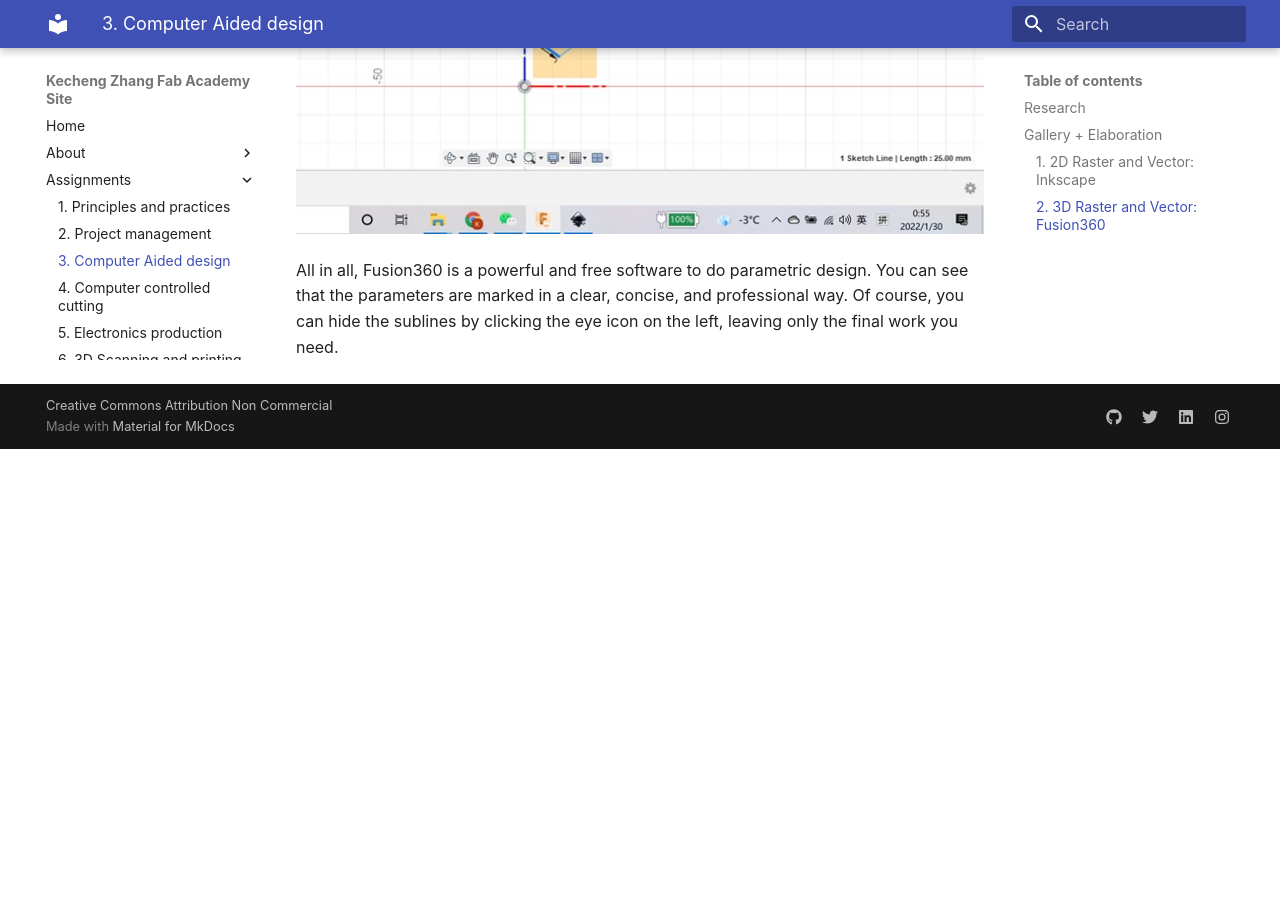
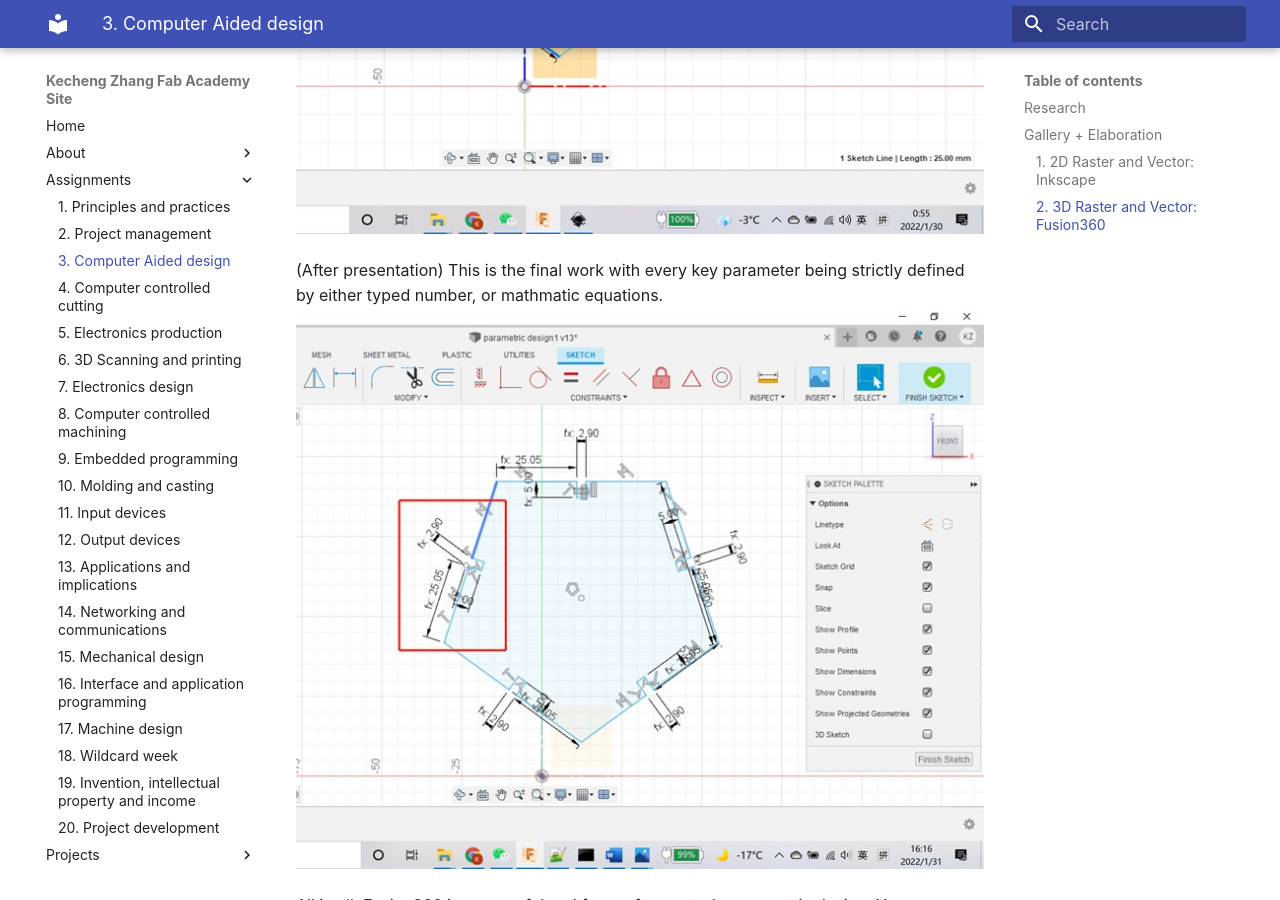
Before and after one commit to kecheeng/example-repository, an MkDocs documentation site: the page built from _docs/assignments/week03.md, in a window 1280 px wide and 900 px high, scrolled down 15953 px. Built offline with MkDocs 1.6.1 and Material for MkDocs 9.7.7, drawn with Linux system fonts in a browser that asks for light colours; before the commit the page ends 16402 px from its top, so only the background shows below that.

Commit message:
Deploying website

```diff
--- a/_docs/assignments/week03.md
+++ b/_docs/assignments/week03.md
@@ -84,4 +84,7 @@
 ![](../images/fp10.jpg)
 ![](../images/fp12.jpg)
 
+(After presentation) This is the final work with every key parameter being strictly defined by either typed number, or mathmatic equations.
+![](../images/fp19.jpg)
+
 All in all, Fusion360 is a powerful and free software to do parametric design. You can see that the parameters are marked in a clear, concise, and professional way. Of course, you can hide the sublines by clicking the eye icon on the left, leaving only the final work you need.
```
Also changed, not shown: _docs/images/fp19.jpg (added), 1 other file.
